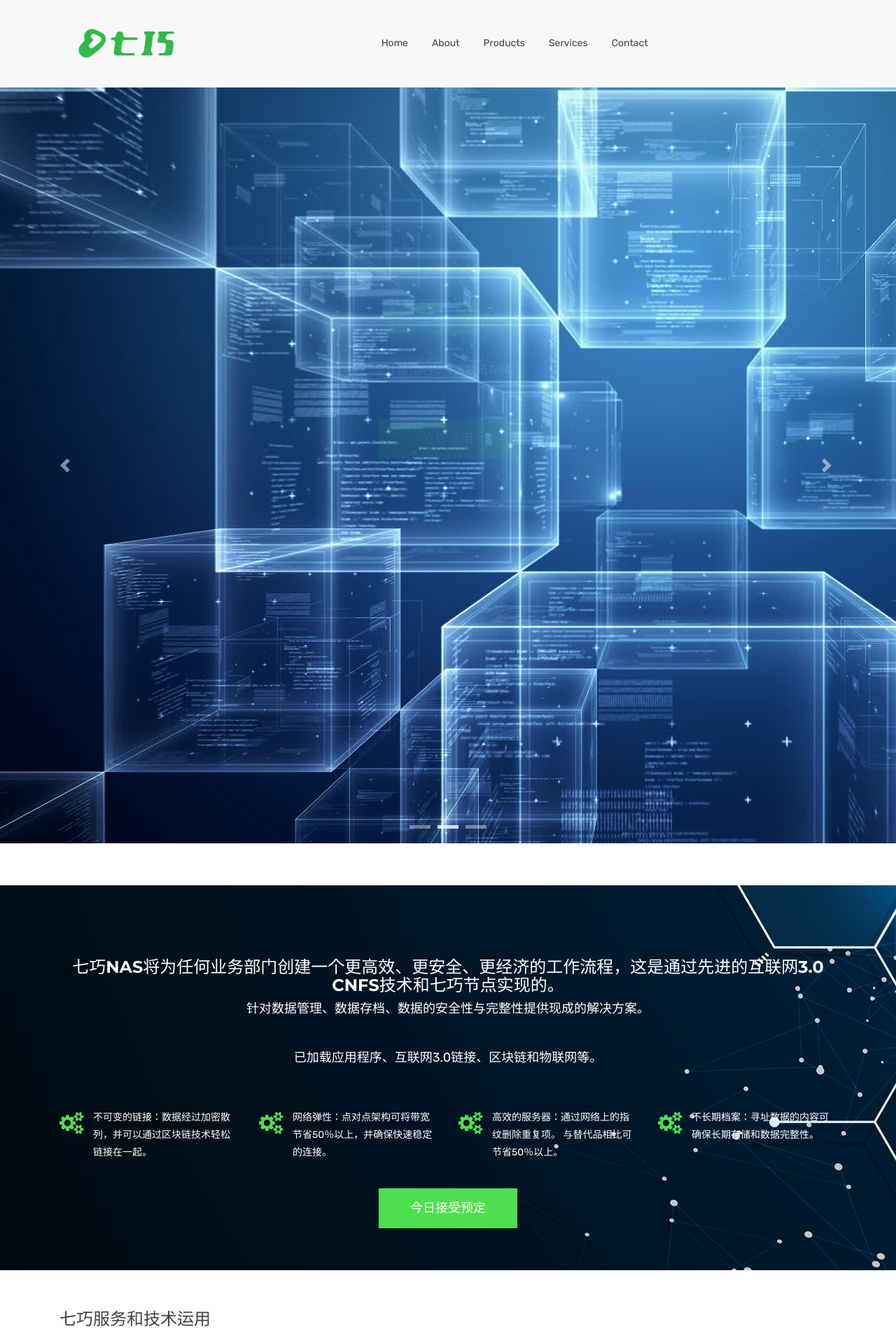
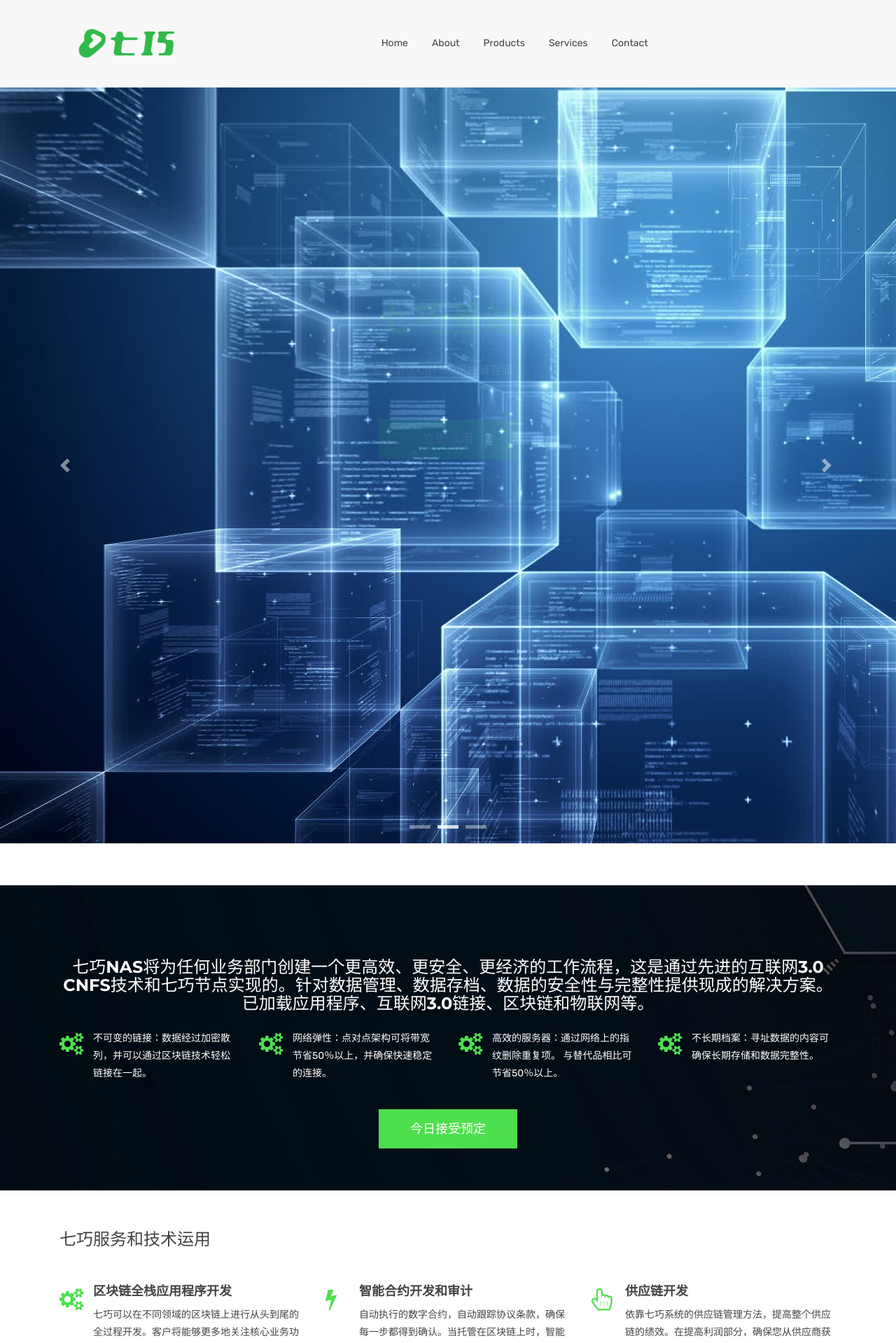
Before and after one commit to QiqiaoTechnology/QiqiaoTechnology.github.io, a Jekyll site: the page built from index.html, in a window 1280 px wide. Shown: the top 1919 px of the page at 70% size. Built offline with Jekyll 4.4.1, drawn with Linux system fonts in a browser that asks for light colours; some of the changed text lies outside the part shown.

Commit message:
styling updates

```diff
--- a/index.html
+++ b/index.html
@@ -35,14 +35,14 @@ canonical: https://heliumjk.github.io
                     <img src="{{ BASE_PATH }}/assets/images/bchain2.jpeg" alt="">
                     <div class="carousel-caption">
                       <h3 class="slide-title animated fadeInDown"><span class="text-primary" >七巧基站</span></h3>
-                      <h5 class="slide-text animated fadeIn">全球最优IPFS及区块链存储。</h5>
+                      <h5 class="slide-text animated fadeIn">全球最优CNFS及区块链存储。</h5>
                       <a href="#trynow" class="btn btn-lg btn-default-filled animated fadeInUp">立即试用</a>
                     </div>
                   </div>
                   <div class="carousel-item">
                     <img src="{{ BASE_PATH }}/assets/images/bchain3.jpeg" alt="">
                     <div class="carousel-caption">
-                      <h3 class="slide-title animated fadeInDown">七巧企业NAS</h3>
+                      <h3 class="slide-title animated fadeInDown"><span class="text-primary">七巧企业NAS</h3>
                       <h5 class="slide-text animated fadeIn">七巧节点采用CNFS互联网3.0核心技术。安全，稳定，成本效益高。</h5>
                       <a href="#hardware" class="btn btn-lg btn-default-filled animated fadeInUp">今日接受预定</a>
                     </div>
@@ -66,14 +66,12 @@ canonical: https://heliumjk.github.io
 
       <div class="mb-60"></div>
 
-      <div class="header-style-3">
+      <div class="header-style-3 v6">
         <div class="container"><a name="hardware"></a>
           <div class="row">
             <div class="col-xs-12 col-sm-12">
               <div class="hero-content-v2 center">
-                <h3>七巧NAS将为任何业务部门创建一个更高效、更安全、更经济的工作流程，这是通过先进的互联网3.0 CNFS技术和七巧节点实现的。</h3>
-                <p>针对数据管理、数据存档、数据的安全性与完整性提供现成的解决方案。</p>
-                <p>已加载应用程序、互联网3.0链接、区块链和物联网等。</p>
+                <h3>七巧NAS将为任何业务部门创建一个更高效、更安全、更经济的工作流程，这是通过先进的互联网3.0 CNFS技术和七巧节点实现的。针对数据管理、数据存档、数据的安全性与完整性提供现成的解决方案。已加载应用程序、互联网3.0链接、区块链和物联网等。</h3>
 
               </div>
             </div>
@@ -193,9 +191,9 @@ canonical: https://heliumjk.github.io
                     <i class="fa fa-cubes"></i>
                   </div>
                   <div class="service-content">
-                    <h4>IPFS</h4>
+                    <h4>CNFS</h4>
                     <p>
-                      星际文件系统（InterPlanetary File System）是永久的、去中心化保存和共享文件的方法，这是一种内容可寻址、版本化、点对点超媒体的分布式协议。七巧提供了IPFS网络的接入节点，并支持通过该节点完成文件的上传和查询等功能。
+                      星际文件系统（CNFS）是永久的、去中心化保存和共享文件的方法，这是一种内容可寻址、版本化、点对点超媒体的分布式协议。七巧提供了CNFS网络的接入节点，并支持通过该节点完成文件的上传和查询等功能。
                     </p>
                   </div>
                 </div>
@@ -243,11 +241,11 @@ canonical: https://heliumjk.github.io
           <div class="row">
             <div class="col-xs-12 col-sm-6">
               <div class="hero-content-v2">
-                <h3><strong>立即探索</strong> 全球最顶尖的IPFS和区块链存储技术</h3>
-                <a href="http://cnfs.7qiao.cn:8060/" class="btn btn-lg btn-default-filled animated fadeInUp">立即试用</a><br>
+                <h3><strong>立即探索</strong> 全球最顶尖的CNFS和区块链存储技术</h3>
+                <a href="https://7qiaocloud.cn:8003" class="btn btn-lg btn-default-filled animated fadeInUp">立即试用</a><br>
                 <div class="mb-60"></div>
                 <h3>从今天开始使用七巧构建属于你的区块链应用程序</h3>
-                <a href="https://gateway.temporal.cloud/ipns/docs.api.temporal.cloud/ipfs.html" class="btn btn-lg btn-common animated fadeInUp">文档</a>
+                <a href="https://7qiaocloud.cn:8002" class="btn btn-lg btn-common animated fadeInUp">文档</a>
                 <div class="mb-60"></div>
               </div>
             </div>
@@ -272,7 +270,7 @@ canonical: https://heliumjk.github.io
             <p><i class="fa fa-check"></i> 可信数据<br><i class="fa fa-check"></i> 敏感数据的安全性无可比拟<br><i class="fa fa-check"></i> 专为政府和企业打造<br><i class="fa fa-check"></i> 成本效益高，使用方法简易<br><i class="fa fa-check"></i> 可量身定制</p>
             <p>此应用程序和演示程序完全在互联网3.0 CNFS网络上运行，而不是在HTTP上运行。它运用七巧节点，可以为微信上的任何应用程序定制方案。现有的微信应用程序也可以便捷地插入到CNFS网络中。</p>
 
-            <a href="https://ipfs.globalupload.io/QmQeRJx3TRnPEw5oAkdJjFzXicMMUwzGtx2p7BjVXJWQQ9#x-ipfs-companion-no-redirect" class="page-scroll btn btn-lg btn-default-filled">演示按钮</a>
+            <a href="https://gateway.7qiaocloud.cn:8004/ipfs/QmQeRJx3TRnPEw5oAkdJjFzXicMMUwzGtx2p7BjVXJWQQ9" class="page-scroll btn btn-lg btn-default-filled">演示按钮</a>
           </div>
           <div class="mb-60"></div>
         </div>
```
Also changed, not shown: other parts of index.html (+2 -2 lines), assets/css/main.css, assets/images/bg/hero-6-bg.jpg (added).
